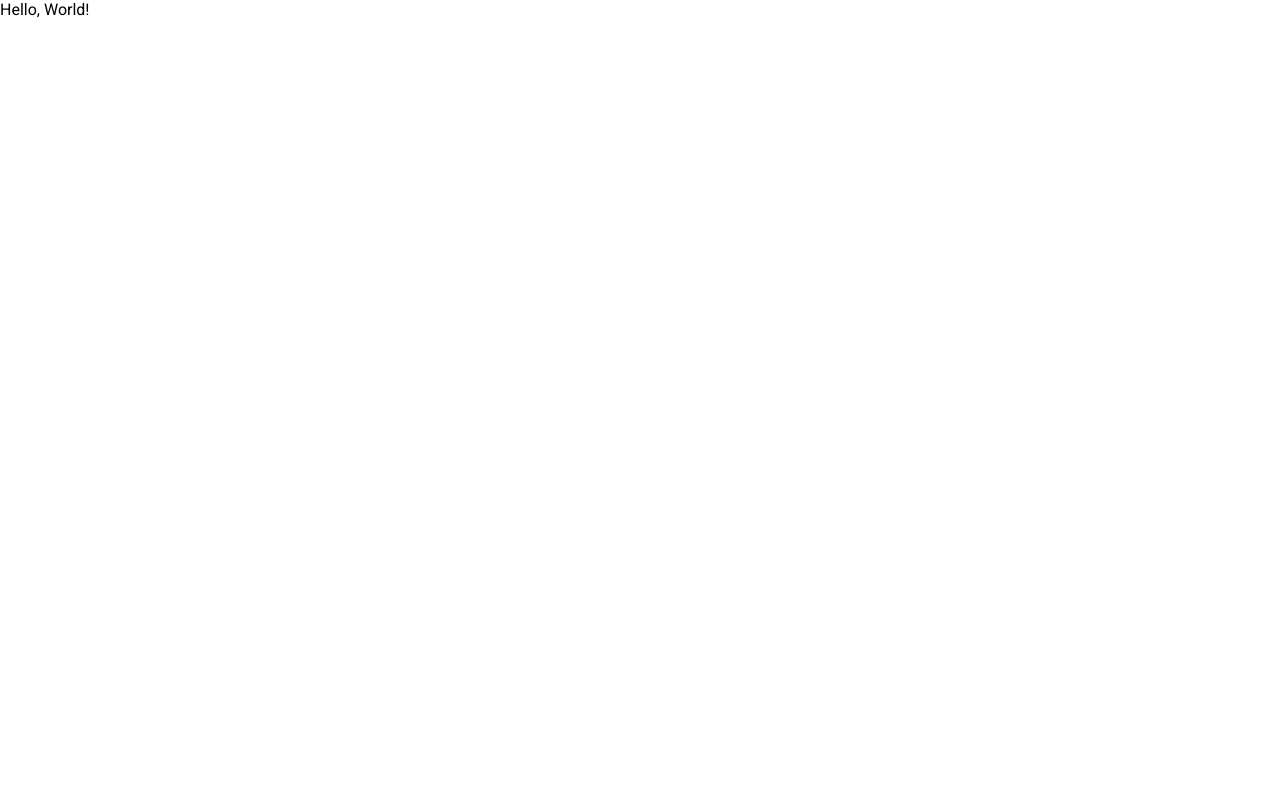
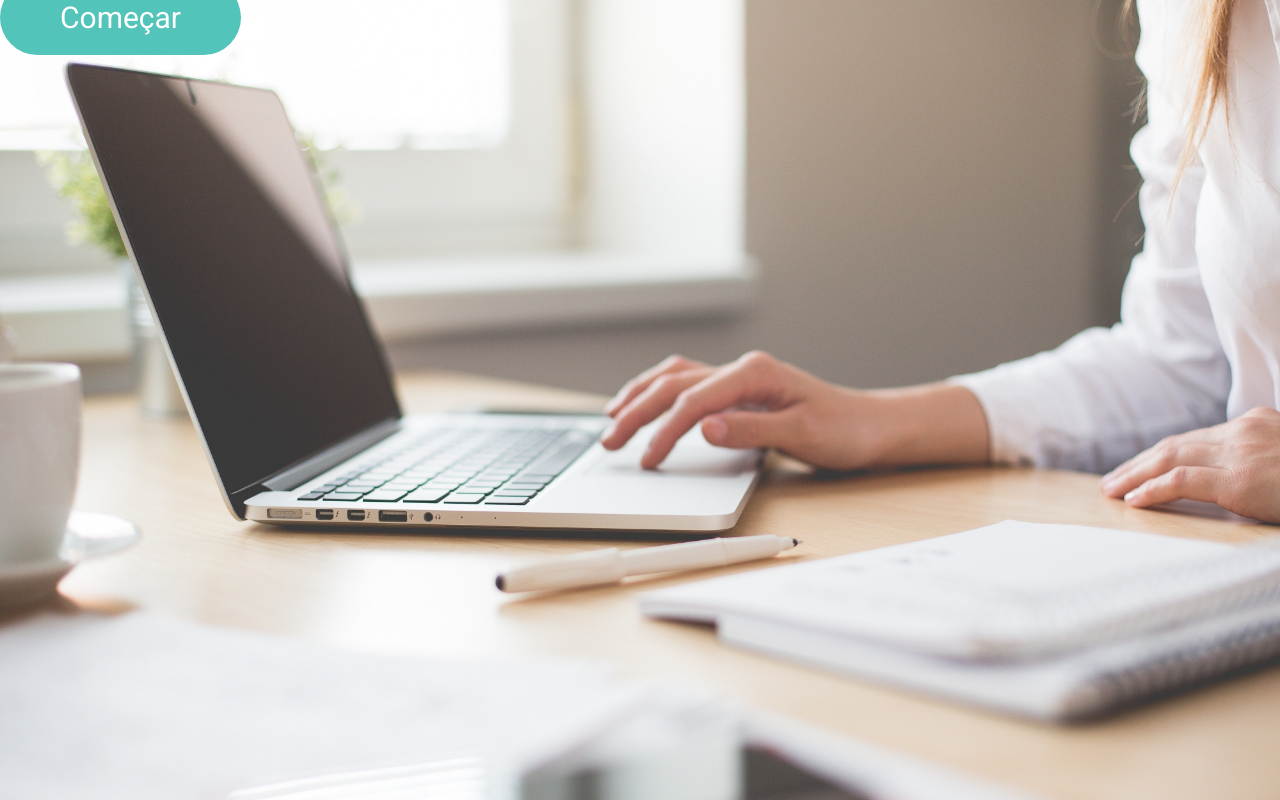
Before and after one commit to kaiquesacchi/TeamUp, a React (Create React App) app in the folder frontend/: page / in a window 1280 px wide. Built offline with nearby package versions, Linux system fonts and the light colour scheme.

Commit message:
melhora na estrutura, inicio da pagina home

```diff
--- a/frontend/src/App.css
+++ b/frontend/src/App.css
@@ -4,9 +4,18 @@
 	color: white;
 }
 
-.AppInfo {
+.AppBackground {
+
+	/*background-color: #66DAC7;*/
+	width: 100%;
+	background-image: url("./static/ballpen-blur-close-up-461077.jpg");
+	background-attachment: fixed;
+	background-size: cover;
+}
+
+.AppBackground.Colapsed {
 	width: 30%;
-	background-color: #66DAC7;
+	transition-timing-function: ease;
 }
 
 .AppForm {
@@ -14,32 +23,6 @@
 	background-color: #2E4158;
 	padding: 25px 40px;
 	overflow: auto;
-}
-
-.PageSwitcher__Item {
-	background-color: #4C5D72;
-	color: #9DA6B1;
-	padding: 10px 25px;
-	cursor: pointer;
-	font-size: .9em;
-	border: none;
-	outline: none;
-	display: inline-block;
-	text-decoration: none;
-}
-
-.PageSwitcher__Item--Active {
-	background-color: #5ED0C0;
-	color: white;
-}
-
-.PageSwitcher__Item:first-child {
-	border-top-left-radius: 25px;
-	border-bottom-left-radius: 25px;
-}
-.PageSwitcher__Item:last-child {
-	border-top-right-radius: 25px;
-	border-bottom-right-radius: 25px;
 }
 
 .FormCenter {
@@ -134,3 +117,20 @@
 	padding-bottom: 2px;
 	margin-left: 5px;
 }
+
+.ButtonCentered {
+	background-color: #52C4B9;
+	color: white;
+	border: none;
+	outline: none;
+	border-radius: 50px;
+	padding: 20px 60px;
+	font-size: 30px;
+	font-weight: 400;
+	text-decoration: none;
+	margin:auto;
+}
+
+.Centralize {
+	text-align:center;
+}
--- a/frontend/src/App.js
+++ b/frontend/src/App.js
@@ -3,6 +3,7 @@ import { BrowserRouter, Route, Link, NavLink, Switch } from 'react-router-dom';
 import './App.css';
 
 import Authentication from './pages/Authentication/Authentication';
+import Home from './pages/Home/Home';
 
 
 class App extends Component {
@@ -23,16 +24,7 @@ class App extends Component {
 }
 
 
-class Home extends Component {
-	render() {
-		return (
-<div>
-	Hello, World!
-</div>
 
-		);
-	}
-}
 
 
 export default App;
--- a/frontend/src/pages/Authentication/Authentication.js
+++ b/frontend/src/pages/Authentication/Authentication.js
@@ -8,8 +8,7 @@ class Authentication extends Component {
 		return (
 
 <div className="App">
-	<div className="AppInfo">
-		{/*Local para o LOGO, informações etc*/}
+	<div className="AppBackground Colapsed">
 	</div>
 	<div className="AppForm">
 
--- /dev/null
+++ b/frontend/src/pages/Home/Home.js
@@ -0,0 +1,18 @@
+import React, { Component } from 'react';
+import { BrowserRouter, Route, Link, NavLink, Switch } from 'react-router-dom';
+
+class Home extends Component {
+	render() {
+		return (
+
+<div className="App">
+	<div className="AppBackground">
+		<Link to="/auth/sign-up" className="ButtonCentered Centralize">Começar</Link>
+	</div>
+</div>
+
+		);
+	}
+}
+
+export default Home;
```
Also changed, not shown: frontend/src/static/ballpen-blur-close-up-461077.jpg (added), 1 other file (tests, documents, lock files or other folders).
